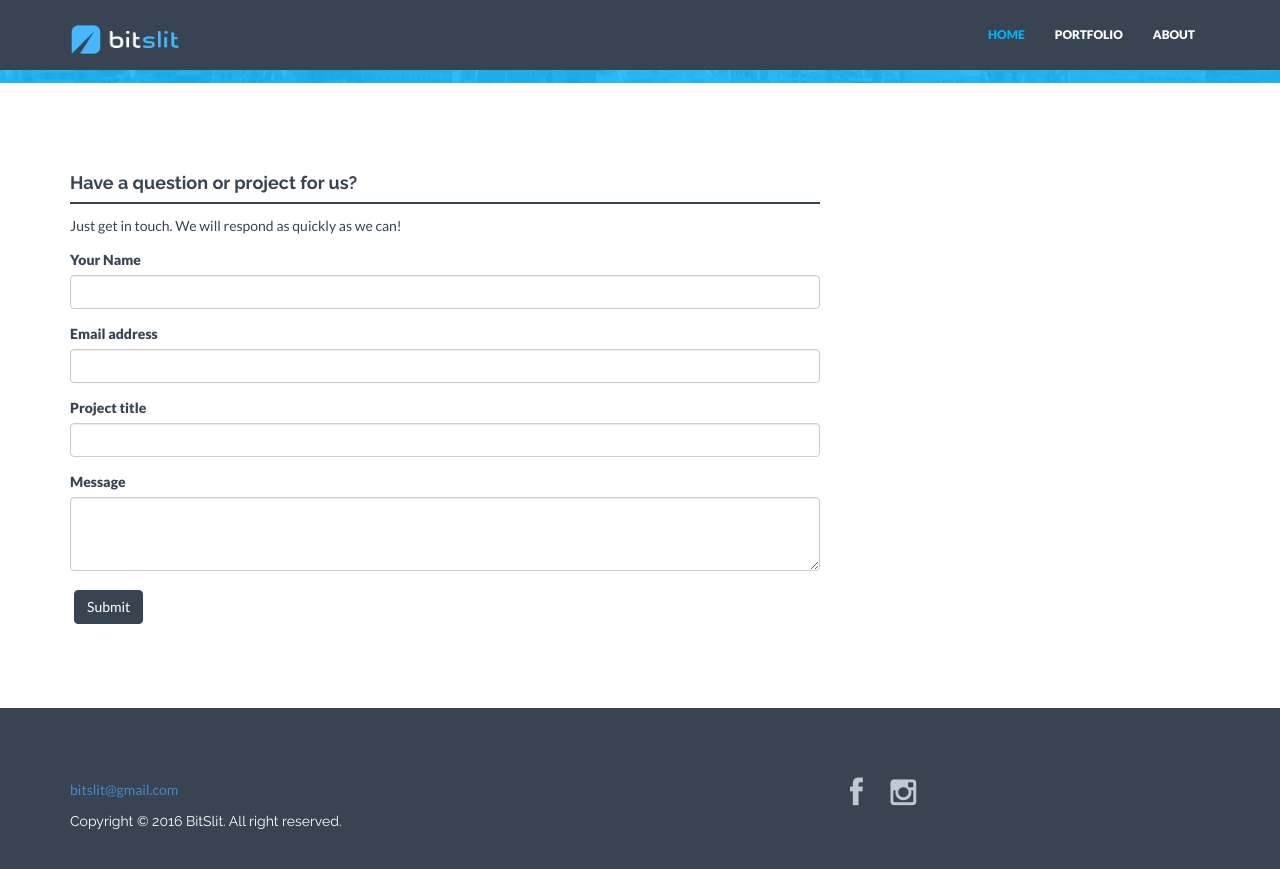
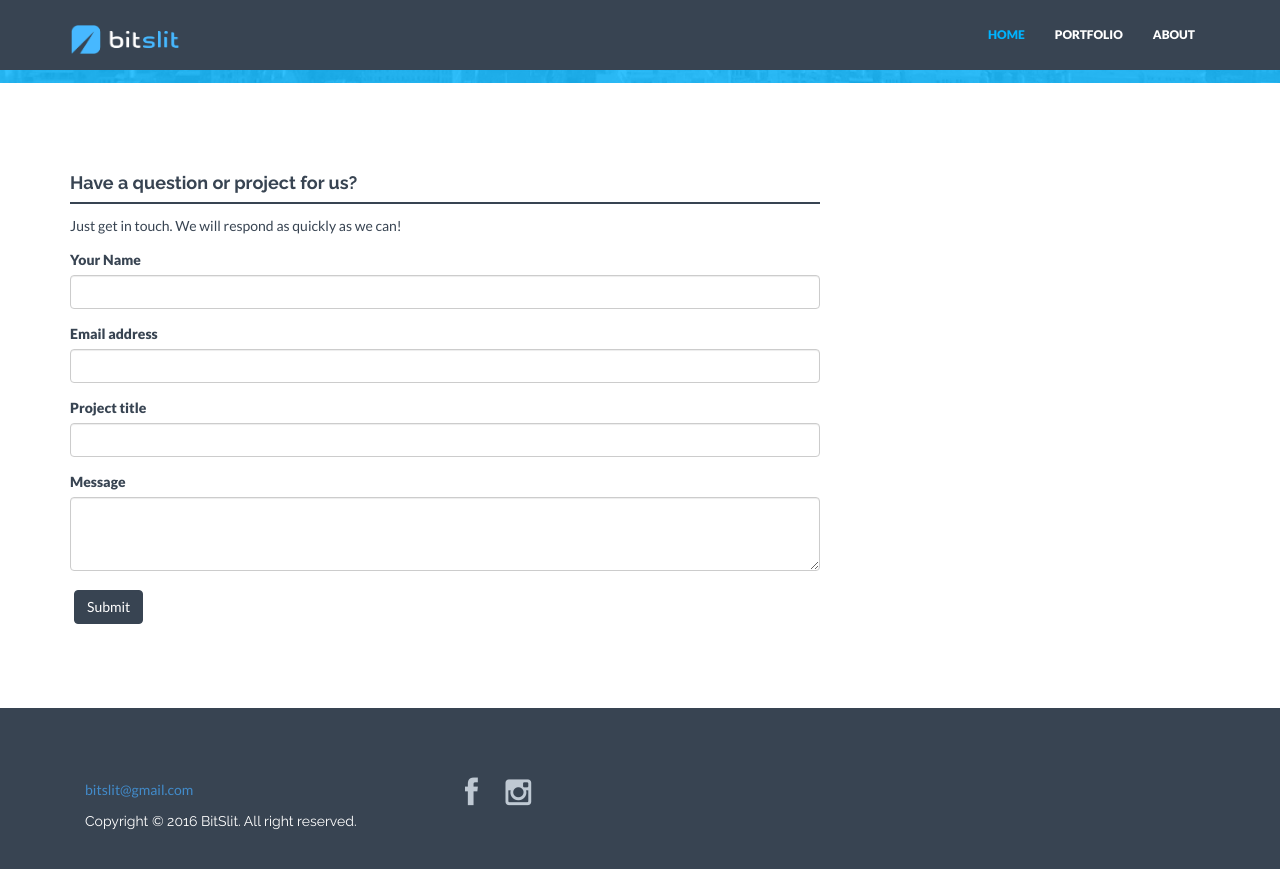
Before and after one commit to bitslit/portfolio, a Jekyll site: the page built from index.html, in a window 1280 px wide and 900 px high, scrolled down 1635 px. Shown: the top 869 px of the window. Built offline with Jekyll 4.4.1, drawn with Linux system fonts in a browser that asks for light colours; nearby versions of some CDN libraries.

Commit message:
Update footer.html

```diff
--- a/_includes/footer.html
+++ b/_includes/footer.html
@@ -1,13 +1,13 @@
 <div id="footerwrap">
             <div class="container">
-                        <div class="row">
-                                    <div class="col-lg-8">
+                        <div class="row-centered">
+                                    <div class="col-lg-4">
                                                 <p class="footer-text mail">
                                                             <a href="mailto:bitslit@gmail.com">bitslit@gmail.com</a>
                                                 </p>
                                                 <h5>Copyright © 2016 BitSlit. All right reserved.</h5>
                                     </div>
-                                    <div class="col-md-4">
+                                    <div class="col-lg-4">
                                                 <p>
                                                             {% for network in site.social %}
                                                             <a href="{{ network.url }}" class="btn-social btn-outline"><i class="fa fa-{{ network.title }}"></i></a>
```
